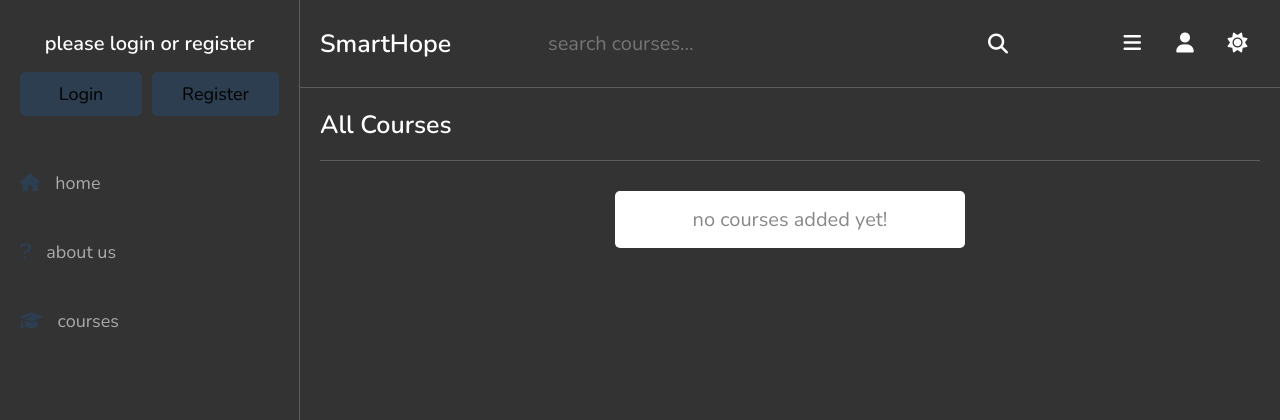
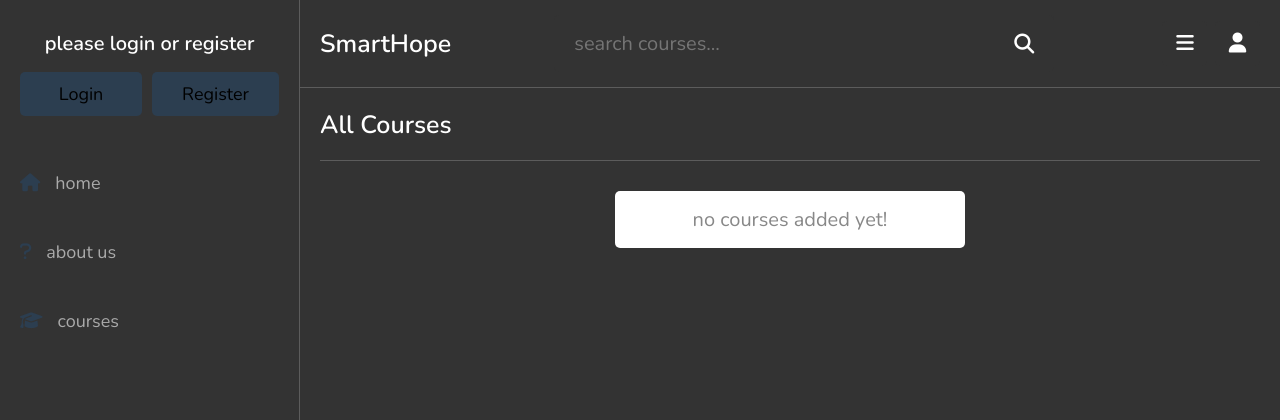
Before and after one commit to Marvel000000/SmartHope, a PHP site: page /courses.php in a window 1280 px wide. Shown: the top 420 px of the page. Run offline with PHP 8.4, Linux system fonts and the light colour scheme; data that the repository does not hold is empty.

Commit message:
Update user_header.php
remove dark mode button

```diff
--- a/components/user_header.php
+++ b/components/user_header.php
@@ -26,7 +26,6 @@ if(isset($message)){
          <div id="menu-btn" class="fas fa-bars"></div>
          <div id="search-btn" class="fas fa-search"></div>
          <div id="user-btn" class="fas fa-user"></div>
-         <div id="toggle-btn" class="fas fa-sun"></div>
       </div>
 
       <div class="profile">
```
